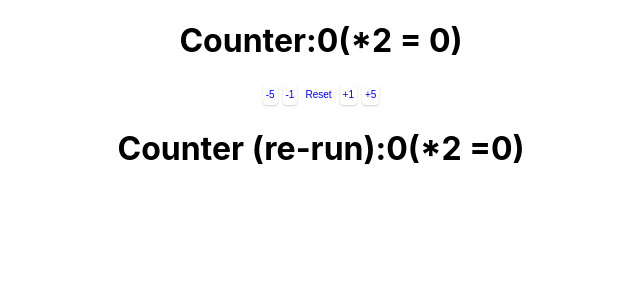
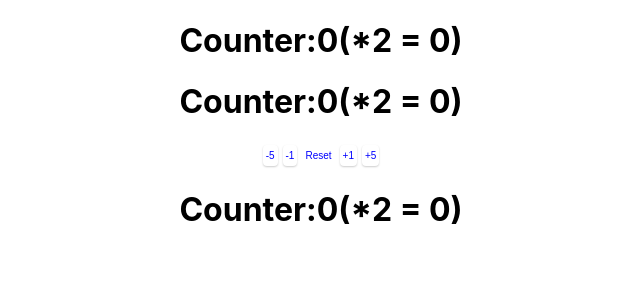
Before and after one commit to zotya/react-intro-2021, a React (Create React App) app: page / in a window 1280 px wide. Shown: the top 300 px of the page, without its empty margins (319-959 px from the left). Built offline with nearby package versions, Linux system fonts and the light colour scheme.

Commit message:
implement HOC for hooks context

```diff
--- a/src/components/CounterHooksContext/CounterHooksContext.jsx
+++ b/src/components/CounterHooksContext/CounterHooksContext.jsx
@@ -5,19 +5,24 @@ import {
   useDoubleCounter,
   useHandlers,
   CounterContext,
+  withCounter,
 } from './CounterHooksCore';
+
+const CounterDisplayRender = ({ counter, doubleCounter }) => (
+  <h1>
+    Counter:
+    {counter}
+    {`(*2 = ${doubleCounter})`}
+  </h1>
+);
 
 const CounterDisplay = () => {
   const counter = useCounter();
   const doubleCounter = useDoubleCounter();
-  return (
-    <h1>
-      Counter:
-      {counter}
-      {`(*2 = ${doubleCounter})`}
-    </h1>
-  );
+  return <CounterDisplayRender {...{ counter, doubleCounter }} />;
 };
+
+const CounterDisplayDecorated = withCounter(CounterDisplayRender);
 
 const CounterButtons = () => {
   const { reset, change } = useHandlers();
@@ -35,16 +40,11 @@ const CounterButtons = () => {
 export const Counter = () => (
   <CounterProvider>
     <CounterDisplay />
+    <CounterDisplayDecorated />
     <CounterButtons />
     <CounterContext.Consumer>
       {({ counter, doubleCounter }) => (
-        <h1>
-          Counter (re-run):
-          {counter}
-          (*2 =
-          {doubleCounter}
-          )
-        </h1>
+        <CounterDisplayRender {...{ counter, doubleCounter }} />
       )}
     </CounterContext.Consumer>
   </CounterProvider>
--- a/src/components/CounterHooksContext/CounterHooksCore.jsx
+++ b/src/components/CounterHooksContext/CounterHooksCore.jsx
@@ -27,3 +27,13 @@ export const useHandlers = () => {
   const { reset, change } = useContext(CounterContext);
   return { reset, change };
 };
+
+export const withCounter = (ComposedComponent) => {
+  const WithCounter = (props) => {
+    const counter = useCounter();
+    const doubleCounter = useDoubleCounter();
+    return <ComposedComponent {...props} {...{ counter, doubleCounter }} />;
+  };
+  WithCounter.displayName = `WithCounter(${ComposedComponent.displayName || ComposedComponent.name})`;
+  return WithCounter;
+};
```
